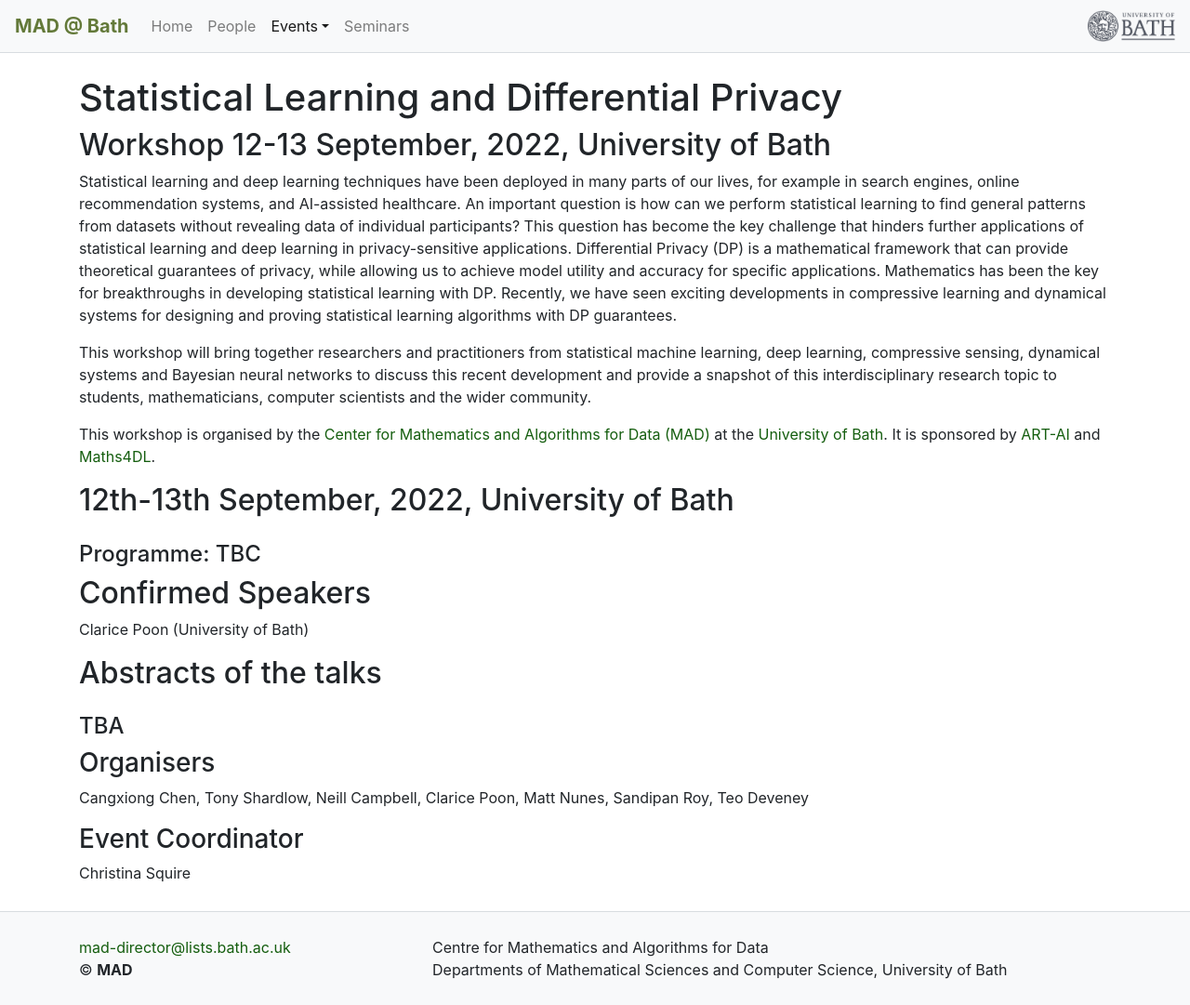
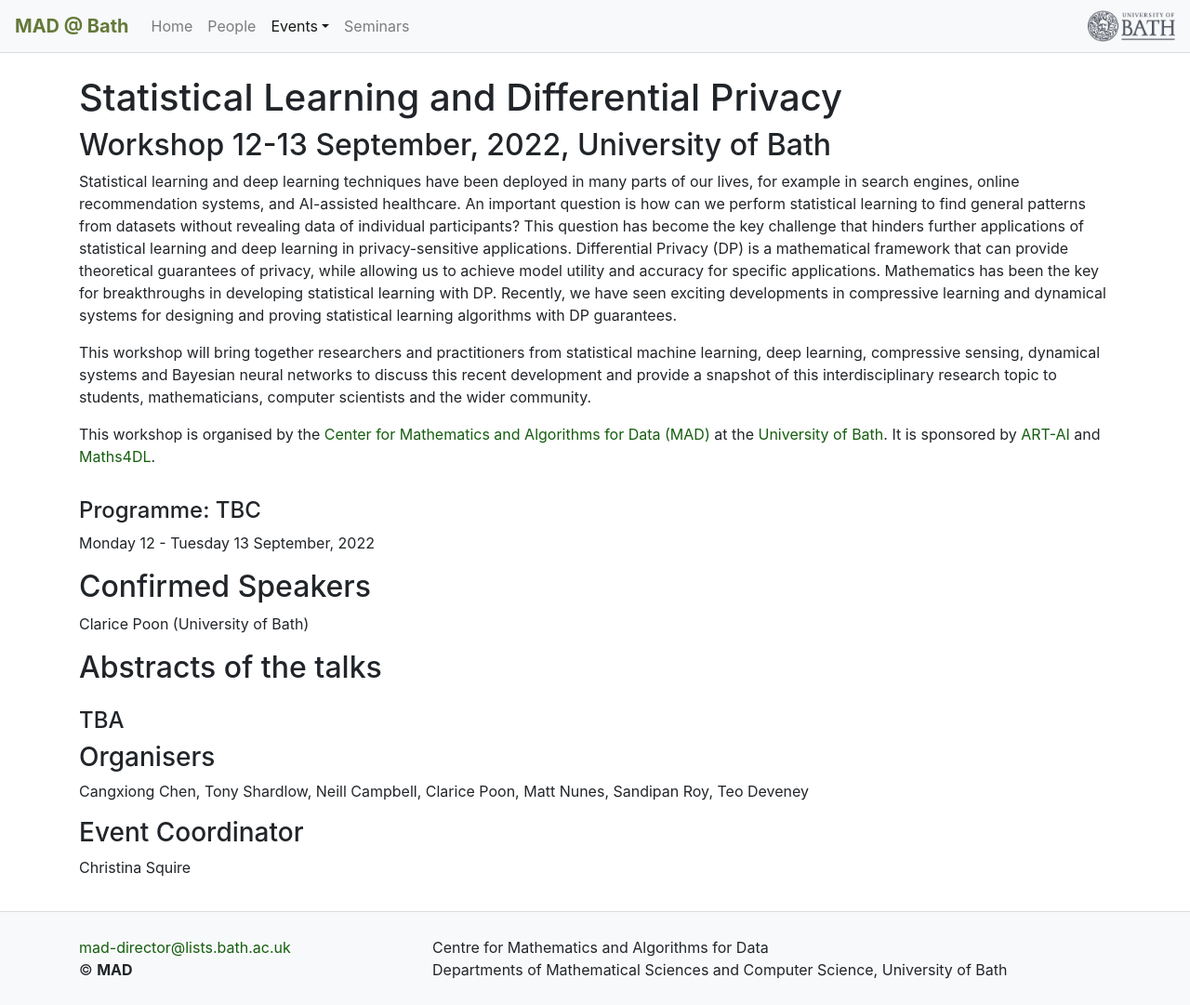
Before and after one commit to mathematics-and-algorithms-for-data/mathematics-and-algorithms-for-data.github.io, a Jekyll site: the page built from events/diff_priv_2022.md, in a window 1280 px wide and 1081 px high. Shown: the whole window at 93% size. Built offline with Jekyll 4.4.1, drawn with Linux system fonts in a browser that asks for light colours; nearby versions of some CDN libraries.

Commit message:
Update diff_priv_2022.md

```diff
--- a/events/diff_priv_2022.md
+++ b/events/diff_priv_2022.md
@@ -15,8 +15,8 @@
 
 This workshop is organised by the [Center for Mathematics and Algorithms for Data (MAD)](https://mathematics-and-algorithms-for-data.github.io/) at the [University of Bath](http://www.bath.ac.uk). It is sponsored by [ART-AI](https://cdt-art-ai.ac.uk/) and [Maths4DL](https://people.bath.ac.uk/mascjb/maths4dl.html).
 
-## 12th-13th September, 2022, University of Bath
 <h4 class="pt-3">Programme: TBC</h4>
+Monday 12 - Tuesday 13 September, 2022
 
 <!--
 |  |&nbsp;&nbsp;&nbsp;&nbsp;&nbsp;&nbsp;| |
```
